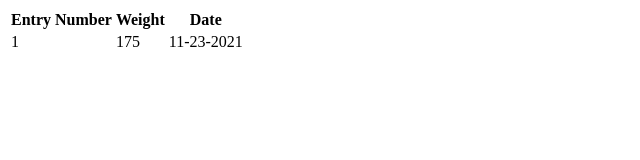
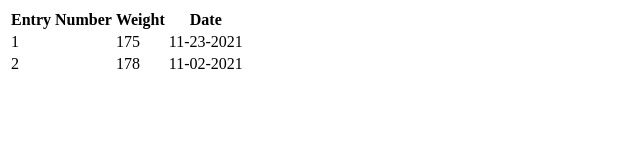
Before and after one commit to danlangan/weight-tracker-react-tutorial, a React (Create React App) app: page / in a window 1280 px wide. Shown: the top 160 px of the page, without its empty margins (0-640 px from the left). Built offline with nearby package versions, Linux system fonts and the light colour scheme.

Commit message:
added the components folder with the new .jsx file that has the props inside of it for holding the display entries function for making the files much cleaner. have the whole map function built out there as well so it works great inside of the browser

```diff
--- a/src/App.js
+++ b/src/App.js
@@ -1,27 +1,12 @@
 import React, { useState } from 'react';
-
+import DisplayEntries from './Components/DisplayEntries/DisplayEntries';
 function App() {
 
-  const [entries, setEntries] = useState([{weight: 175, date: "11-23-2021"}])
+  const [entries, setEntries] = useState([{weight: 175, date: "11-23-2021"}, {weight: 178, date: "11-02-2021"}])
 
   return (
     <div>
-      <table>
-        <thead>
-          <tr>
-            <th>Entry Number</th>
-            <th>Weight</th>
-            <th>Date</th>
-          </tr>
-        </thead>
-        <tbody>
-          <tr>
-            <td>1</td>
-            <td>175</td>
-            <td>11-23-2021</td>
-          </tr>
-        </tbody>
-      </table>
+      <DisplayEntries parentEntries={entries}/>
     </div>
   );
 }
--- /dev/null
+++ b/src/Components/DisplayEntries/DisplayEntries.jsx
@@ -0,0 +1,28 @@
+
+
+const DisplayEntries = (props) => {
+    return (
+        <table>
+        <thead>
+          <tr>
+            <th>Entry Number</th>
+            <th>Weight</th>
+            <th>Date</th>
+          </tr>
+        </thead>
+        <tbody>
+          {props.parentEntries.map((entry, index) => {
+            return (
+              <tr>
+                <td>{index + 1}</td>
+                <td>{entry.weight}</td>
+                <td>{entry.date}</td>
+              </tr>
+            );
+          })}
+        </tbody>
+      </table>
+     );
+}
+
+export default DisplayEntries;
```
